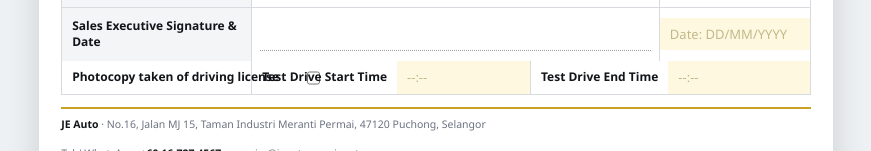
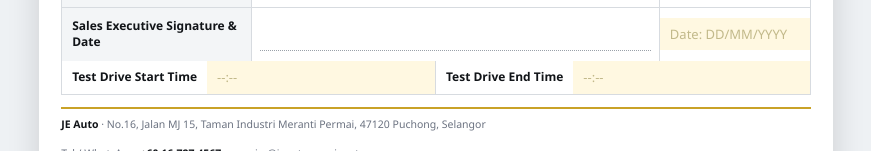
Before and after one commit to duckitmotorsport81/je-auto, a plain HTML site: page test-drive-form.html in a window 1280 px wide. Shown: the part 975-1126 px from the top of the page, without its empty margins (204-1075 px from the left). Drawn offline with Linux system fonts and the light colour scheme.

Commit message:
Remove photocopy tick-box from test-drive form
Co-Authored-By: Claude Opus 4.8 <noreply@anthropic.com>

```diff
--- a/test-drive-form.html
+++ b/test-drive-form.html
@@ -79,7 +79,7 @@
   .srow .sdate{display:flex; align-items:center; padding:0;}
   .srow .sdate input.edit{background:var(--edit);}
 
-  .trow{display:grid; grid-template-columns:190px 1fr 1fr; border:1px solid var(--line); border-top:none; align-items:stretch;}
+  .trow{display:grid; grid-template-columns:1fr 1fr; border:1px solid var(--line); border-top:none; align-items:stretch;}
   .trow .tcell{display:flex; align-items:center; border-right:1px solid var(--line);}
   .trow .tcell:last-child{border-right:none;}
   .trow .tlbl{font-weight:700; padding:8px 10px; font-size:12px; white-space:nowrap;}
@@ -203,7 +203,6 @@
       </div>
 
       <div class="trow">
-        <div class="tcell chkcell"><label class="tlbl">Photocopy taken of driving license</label><input type="checkbox"></div>
         <div class="tcell"><span class="tlbl">Test Drive Start Time</span><input class="edit" placeholder="--:--"></div>
         <div class="tcell"><span class="tlbl">Test Drive End Time</span><input class="edit" placeholder="--:--"></div>
       </div>
```
